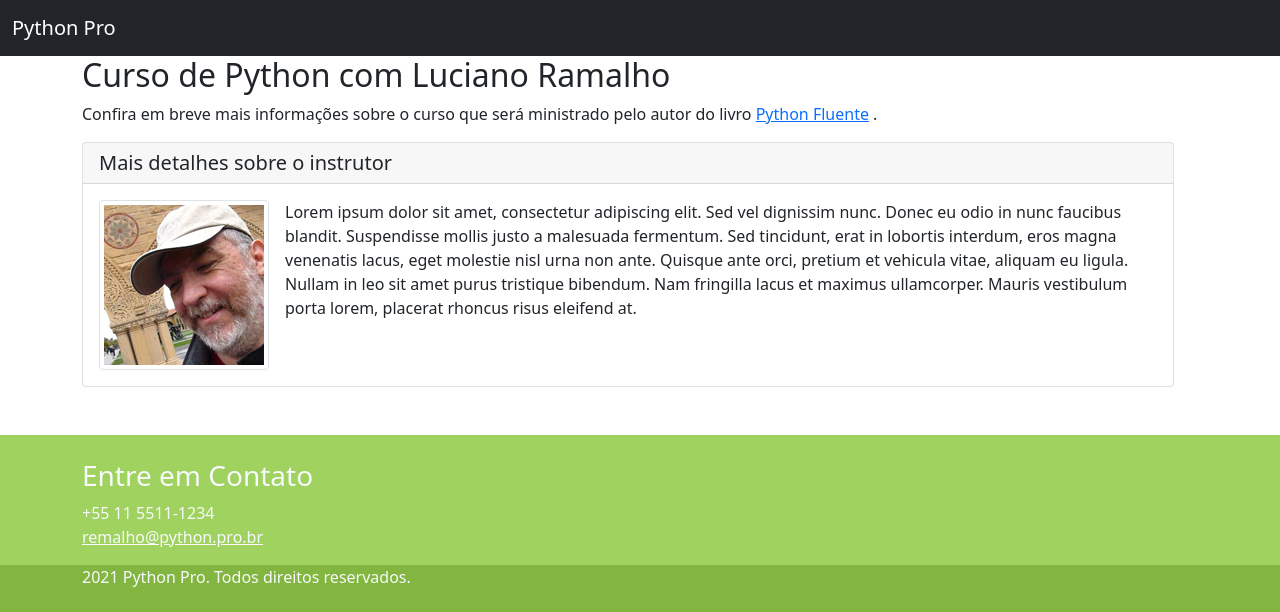
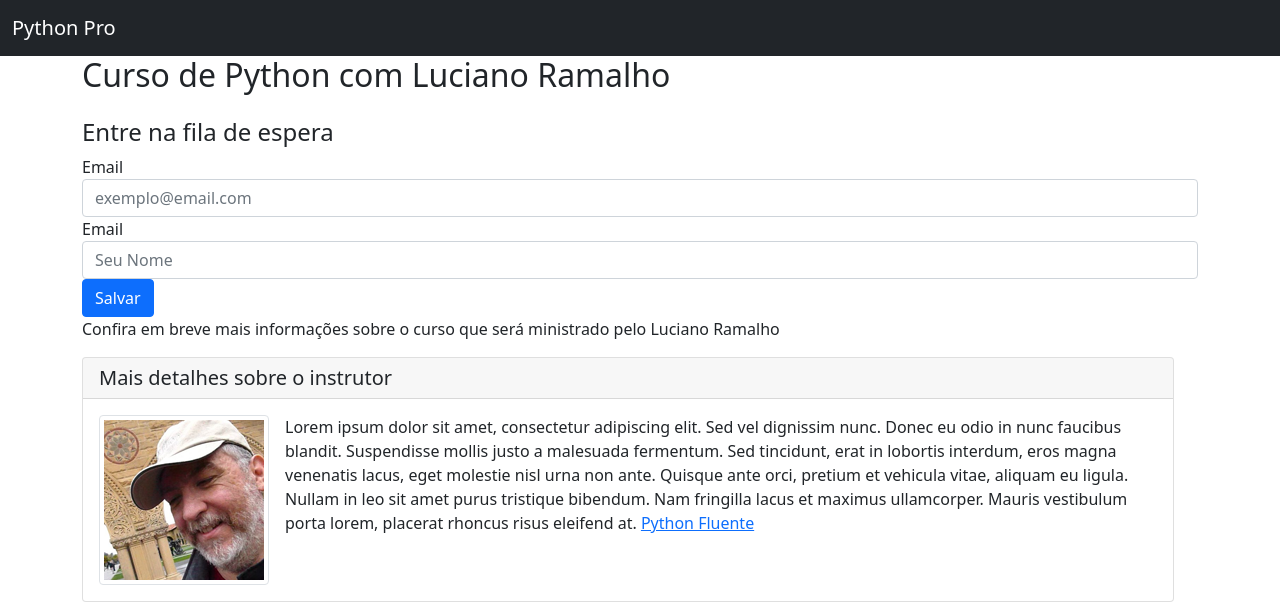
Before and after one commit to heltonteixeira92/Curso-django, a Django app: template pypro/base/templates/base/home.html in a window 1280 px wide. Shown: the top 612 px of the page. Run offline with Django 3.2, Linux system fonts and the light colour scheme; the template is opened without the code that fills it, so the values that code supplies are empty; some libraries are stand-ins or nearby versions.

Commit message:
formulario de espera e integração com mailchimp para enviar emails

```diff
--- a/pypro/base/templates/base/home.html
+++ b/pypro/base/templates/base/home.html
@@ -20,7 +20,7 @@
 
   </head>
   <body>
-
+        <!-- NAVBAR-->
       <nav class="navbar navbar-expand-lg navbar-dark bg-dark">
           <div class="container-fluid">
             <a class="navbar-brand" href="{% url 'base:home' %}">Python Pro</a>
@@ -34,7 +34,9 @@
             </div>
           </div>
       </nav>
+        <!-- FIM NAVBAR -->
 
+        <!-- CONTEUDO -->
         <div class="container">
             <div class="row">
                 <div class="col-md-12">
@@ -43,9 +45,39 @@
                         <h2>
                             Curso de Python com Luciano Ramalho
                         </h2>
+                            <h4 class="mt-4"> Entre na fila de espera</h4>
+                                    <!-- FORMULARIO FILA DE ESPERA-->
+                                    <form action="https://hotmail.us1.list-manage.com/subscribe/post?u=04d5f3f0482797113614a69f9&amp;id=3add746652"
+                                          method="post" id="mc-embedded-subscribe-form" name="mc-embedded-subscribe-form"
+                                          class="form-row align-items-center" target="_blank" novalidate>
+                                        <div class="form-row align-items-center">
+                                            <div class="col-auto">
+                                                <label class="sr-only" for="mce-EMAIL">Email</label>
+                                                <input type="email" value="" name="EMAIL" class="form-control required" id="mce-EMAIL"
+                                                       placeholder="exemplo@email.com">
+                                            </div>
+                                            <div class="col-auto">
+                                                <label class="sr-only" for="mce-FNAME">Email</label>
+                                                <input type="text" value="" name="FNAME" class="form-control" id="mce-FNAME" placeholder="Seu Nome">
+                                            </div>
+
+                                            <!-- real people should not fill this in and expect good things - do not remove this or risk form bot signups-->
+                                            <div style="position: absolute; left: -5000px;" aria-hidden="true"><input type="text"
+                                                                                                                      name="b_04d5f3f0482797113614a69f9_3add746652" tabindex="-1"
+                                                                                                                      value=""></div>
+
+
+                                            <div class="col-auto">
+                                                <input type="submit" value="Salvar" name="subscribe"
+                                                       id="mc-embedded-subscribe" class="btn btn-primary">
+                                            </div>
+                                        </div>
+                                    </form>
+
+                                <!--FIM FORMULARIO-->
                         <p>
-                            Confira em breve mais informações sobre o curso que será ministrado pelo autor do livro
-                            <a href="https://www.amazon.com.br/Python-Fluente-Programa%C3%A7%C3%A3o-Concisa-Eficaz/dp/857522462X" target="_blank">Python Fluente</a> .
+                            Confira em breve mais informações sobre o curso que será ministrado pelo Luciano Ramalho
+
                         </p>
                         <p>
 
@@ -66,7 +98,7 @@
                                     Sed tincidunt, erat in lobortis interdum, eros magna venenatis lacus, eget molestie nisl
                                     urna non ante. Quisque ante orci, pretium et vehicula vitae, aliquam eu ligula.
                                     Nullam in leo sit amet purus tristique bibendum. Nam fringilla lacus et maximus ullamcorper.
-                                    Mauris vestibulum porta lorem, placerat rhoncus risus eleifend at.
+                                    Mauris vestibulum porta lorem, placerat rhoncus risus eleifend at. <a href="https://www.amazon.com.br/Python-Fluente-Programa%C3%A7%C3%A3o-Concisa-Eficaz/dp/857522462X" target="_blank">Python Fluente</a>
                                 </p>
                             </div>
                         </div>
@@ -82,7 +114,7 @@
                   <address>
                       +55 11 5511-1234
                       <br>
-                      <a href="mailto:remalho@python.pro.br" class="text-light">remalho@python.pro.br</a>
+                      <a href="mailto:ramalho@python.pro.br" class="text-light">remalho@python.pro.br</a>
                   </address>
               </div>
           </div>
```
